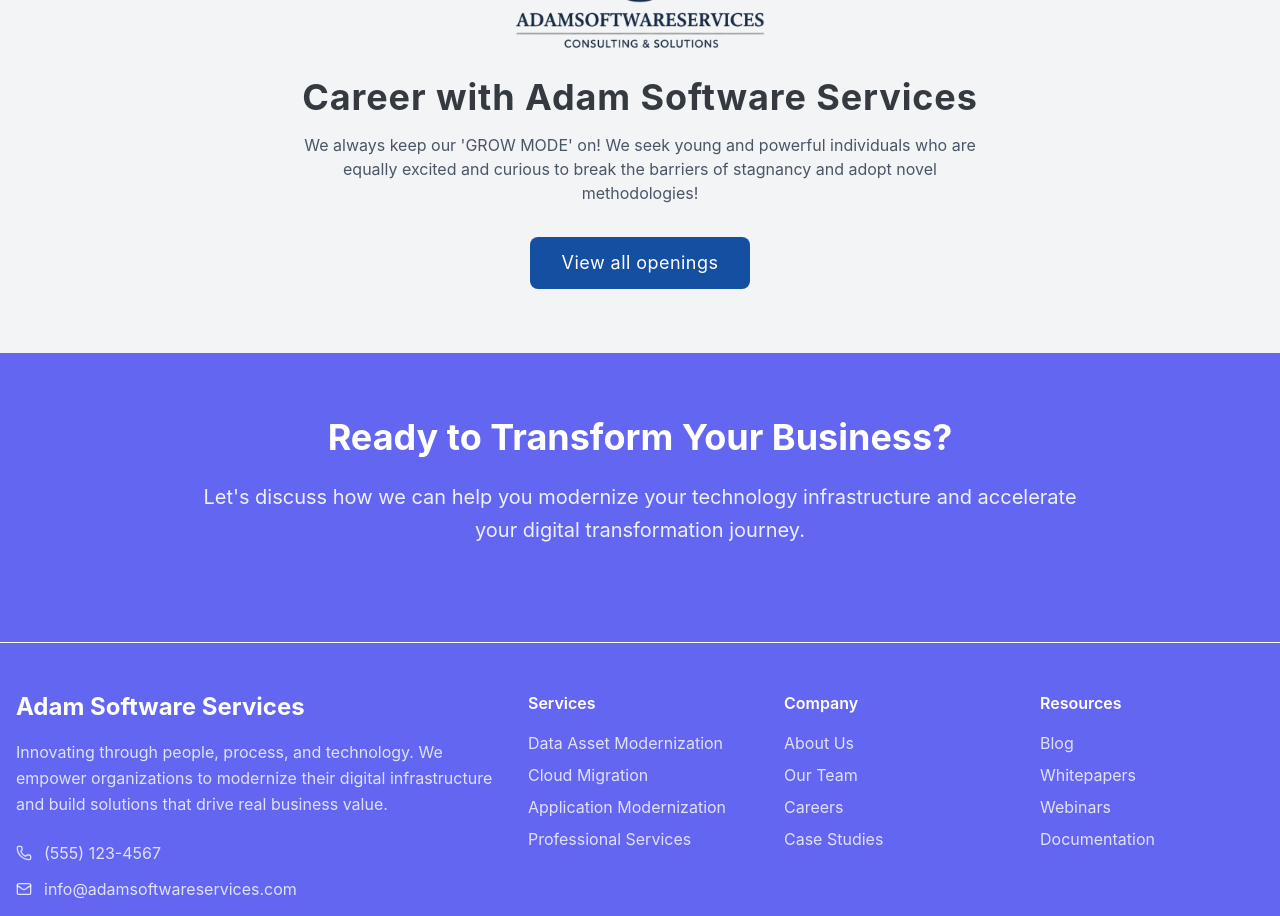
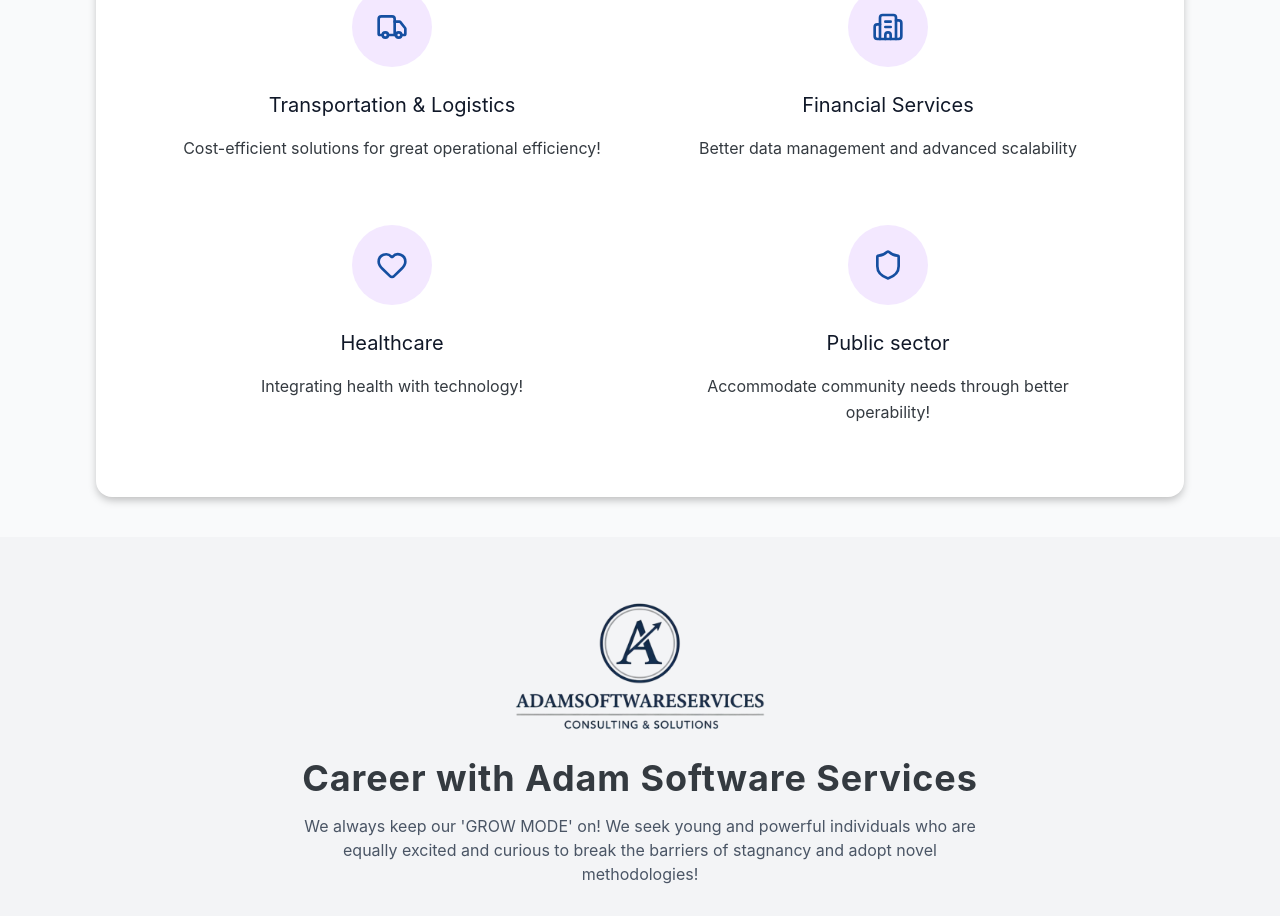
Before and after one commit to Pravin-Choudhary/adam-software, a Next.js app: page /about-us in a window 1280 px wide. Shown: the part 2060-2976 px from the top of the page. Built offline with nearby package versions, Linux system fonts and the light colour scheme.

Commit message:
minor design fixes

```diff
--- a/components/AboutUs.tsx
+++ b/components/AboutUs.tsx
@@ -1,5 +1,5 @@
 
-import { Cloud, Database, Shield, ArrowRight, BarChart3, Zap } from 'lucide-react';
+import { Cloud, Shield, ArrowRight ,Truck, Building2, Heart } from 'lucide-react';
 import PageCarrerSection from './PageCarrerSection';
 import Footer from './Footer';
 import { Button } from './ui/button';
@@ -7,6 +7,33 @@
 import Team from './team';
 
 const AboutUS = () => {
+  const industries = [
+    {
+      id: 1,
+      icon: Truck,
+      title: "Transportation & Logistics",
+      description: "Cost-efficient solutions for great operational efficiency!"
+    },
+    {
+      id: 2,
+      icon: Building2,
+      title: "Financial Services",
+      description: "Better data management and advanced scalability"
+    },
+    {
+      id: 3,
+      icon: Heart,
+      title: "Healthcare",
+      description: "Integrating health with technology!"
+    },
+    {
+      id: 4,
+      icon: Shield,
+      title: "Public sector",
+      description: "Accommodate community needs through better operability!"
+    }
+  ];
+
   return (
     <div className="min-h-screen bg-gray-50 mt-18">
 
@@ -116,6 +143,43 @@
       </section>
 
 
+        <div className="max-w-8xl w-[90%] mx-auto px-4 sm:px-6 lg:px-8 mb-10" id='vision'>
+          <div className="bg-white rounded-2xl shadow-2xl p-3 px-5 md:p-10 md:px-15 lg:p-18 lg:px-20">
+          <div className="prose max-w-none">
+            <div className='flex justify-center items-center mb-4 md:mb-0'>
+              <h1 className="text-[#343a40] text-2xl md:text-3xl lg:text-4xl font-semibold  md:text-center tracking-normal leading-relaxed mb-2">
+                Clients Industries
+              </h1>
+            </div>
+            <div>
+            <div className="grid grid-cols-1 md:grid-cols-2 gap-12 lg:gap-16">
+            {industries.map((industry) => {
+              const IconComponent = industry.icon;
+              return (
+                <div key={industry.id} className="text-center">
+                  {/* Icon Circle */}
+                  <div className="w-20 h-20 bg-purple-100 rounded-full flex items-center justify-center mx-auto mb-6">
+                    <IconComponent className="h-8 w-8 text-[#154fa1]"/>
+                  </div>
+
+                  {/* Industry Title */}
+                  <h3 className="text-xl lg:text-xl text-gray-900 mb-4">
+                    {industry.title}
+                  </h3>
+
+                  {/* Industry Description */}
+                  <p className="text-[#343a40] text-base leading-relaxed max-w-md mx-auto">
+                    {industry.description}
+                  </p>
+                </div>
+              );
+            })}
+          </div>
+            </div>
+            </div>
+          </div>
+        </div>
+
         <PageCarrerSection/>
         <Footer/>
     </div>
--- a/components/Footer.tsx
+++ b/components/Footer.tsx
@@ -6,22 +6,15 @@
 
   const footerLinks = {
     services: [
-      { name: "Data Asset Modernization", href: "#services" },
-      { name: "Cloud Migration", href: "#services" },
-      { name: "Application Modernization", href: "#services" },
-      { name: "Professional Services", href: "#services" }
+      { name: "Data Asset Modernization", href: "/data-asset-modernization" },
+      { name: "Cloud Migration", href: "/cloud-migration" },
+      { name: "Application Modernization", href: "/application-modernization" },
+      { name: "Professional Services", href: "/professional-services" }
     ],
     company: [
-      { name: "About Us", href: "#about" },
+      { name: "About Us", href: "/about-us" },
       { name: "Our Team", href: "#team" },
-      { name: "Careers", href: "#careers" },
-      { name: "Case Studies", href: "#case-studies" }
-    ],
-    resources: [
-      { name: "Blog", href: "#blog" },
-      { name: "Whitepapers", href: "#resources" },
-      { name: "Webinars", href: "#webinars" },
-      { name: "Documentation", href: "#docs" }
+      { name: "Careers", href: "/careers" },
     ]
   };
 
@@ -46,7 +39,7 @@
       <div className="container mx-auto px-4 py-12">
         <div className="grid grid-cols-1 md:grid-cols-2 lg:grid-cols-5 gap-8">
           {/* Company Info */}
-          <div className="lg:col-span-2">
+          <div className="lg:col-span-3">
             <div className="mb-6">
               <h3 className="text-2xl font-bold mb-4">Adam Software Services</h3>
               <p className="text-primary-foreground/80 leading-relaxed mb-6">
@@ -56,7 +49,7 @@
             </div>
 
             {/* Contact Info */}
-            <div className="space-y-3 mb-6">
+            <div className="space-y-3 mb-6 ">
               <div className="flex items-center text-primary-foreground/80">
                 <Phone className="h-4 w-4 mr-3" />
                 <span>(555) 123-4567</span>
@@ -65,8 +58,8 @@
                 <Mail className="h-4 w-4 mr-3" />
                 <span>info@adamsoftwareservices.com</span>
               </div>
-              <div className="flex items-center text-primary-foreground/80">
-                <MapPin className="h-4 w-4 mr-3" />
+              <div className="flex items-start text-primary-foreground/80">
+                <MapPin className="w-10 mr-3 " />
                 <span>Global Headquarters
                   Corporate Center, 1600 Golf Road, Suite 1200, Rolling Meadow, IL 60008
                   India Headquarters
@@ -127,22 +120,6 @@
             </ul>
           </div>
 
-          {/* Resources Links */}
-          <div>
-            <h4 className="font-semibold mb-4">Resources</h4>
-            <ul className="space-y-2">
-              {footerLinks.resources.map((link) => (
-                <li key={link.name}>
-                  <a
-                    href={link.href}
-                    className="text-primary-foreground/80 hover:text-primary-foreground transition-colors duration-200"
-                  >
-                    {link.name}
-                  </a>
-                </li>
-              ))}
-            </ul>
-          </div>
         </div>
       </div>
 
--- a/components/Navigation-Bar.tsx
+++ b/components/Navigation-Bar.tsx
@@ -170,7 +170,6 @@
             <a href="#" className="text-primary hover:text-primary/90">
               <Logo />
             </a>
-            {/* Navigation menu */}
             <NavigationMenu viewport={false} className="max-md:hidden">
               <NavigationMenuList className="gap-2">
                 {navigationLinks.map((link, index) => (
--- a/components/ServicesSection.tsx
+++ b/components/ServicesSection.tsx
@@ -70,7 +70,7 @@
                   <Image
                     src={service.icon}
                     alt={service.title}
-                    className="w-16 h-16 object-contain group-hover:scale-110 transition-transform duration-300"
+                    className="w-16 h-16 object-contain group-hover:scale-110 transition-transform duration-300 rounded-lg"
                   />
                 </div>
                 <CardTitle className="text-2xl font-bold text-foreground mb-3">
--- a/components/team.tsx
+++ b/components/team.tsx
@@ -25,7 +25,7 @@
     return (
 
             <div className="mx-auto max-w-3xl px-8 lg:px-0">
-                <h2 className="mb-6 text-4xl font-bold md:mb-10 lg:text-5xl text-center">Our team</h2>
+                <h2 className="mb-6 text-3xl font-bold md:mb-10 lg:text-4xl text-center text-[#343a40]">Our team</h2>
 
                 <div>
                     <div className="grid grid-cols-2 gap-5 border-t py-6 md:grid-cols-4">
```
